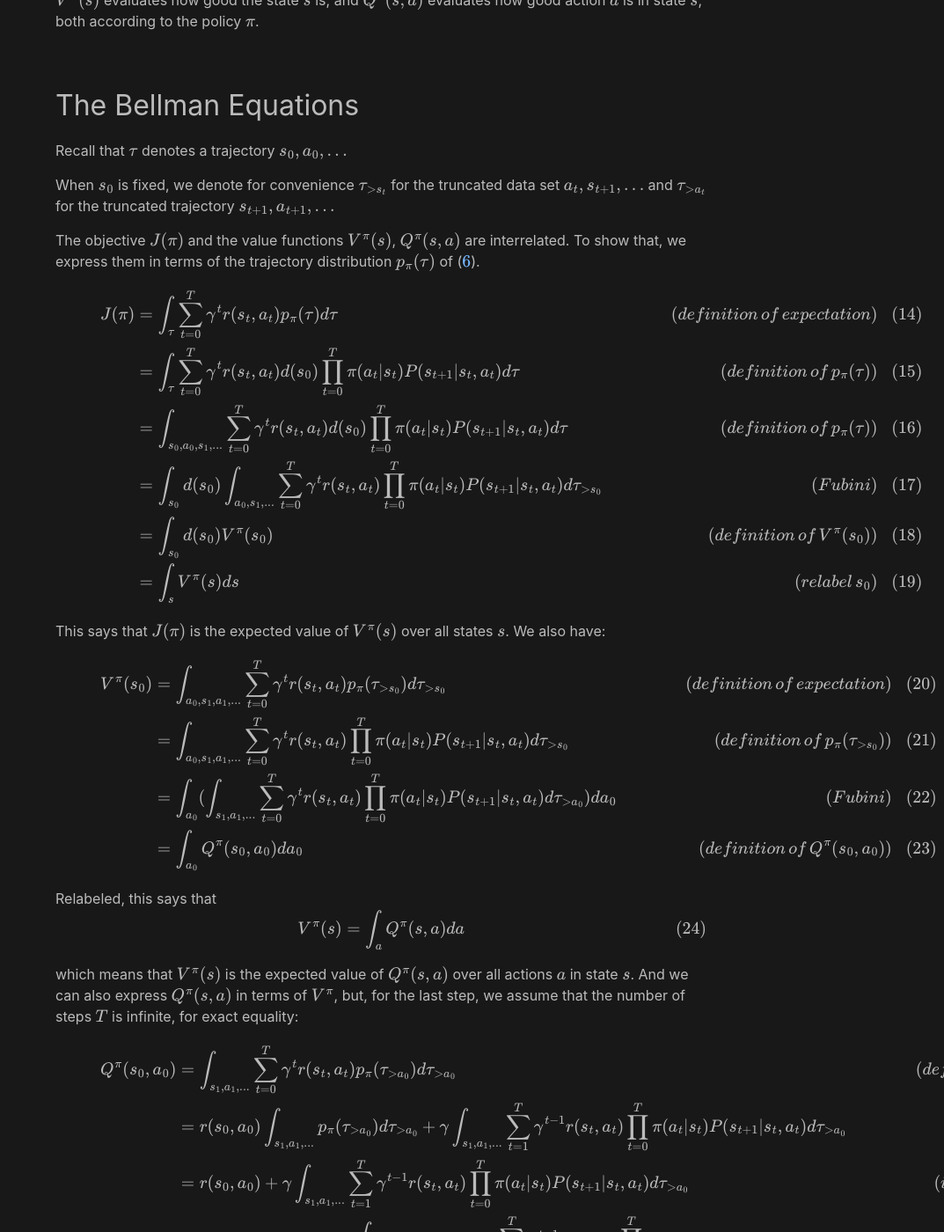
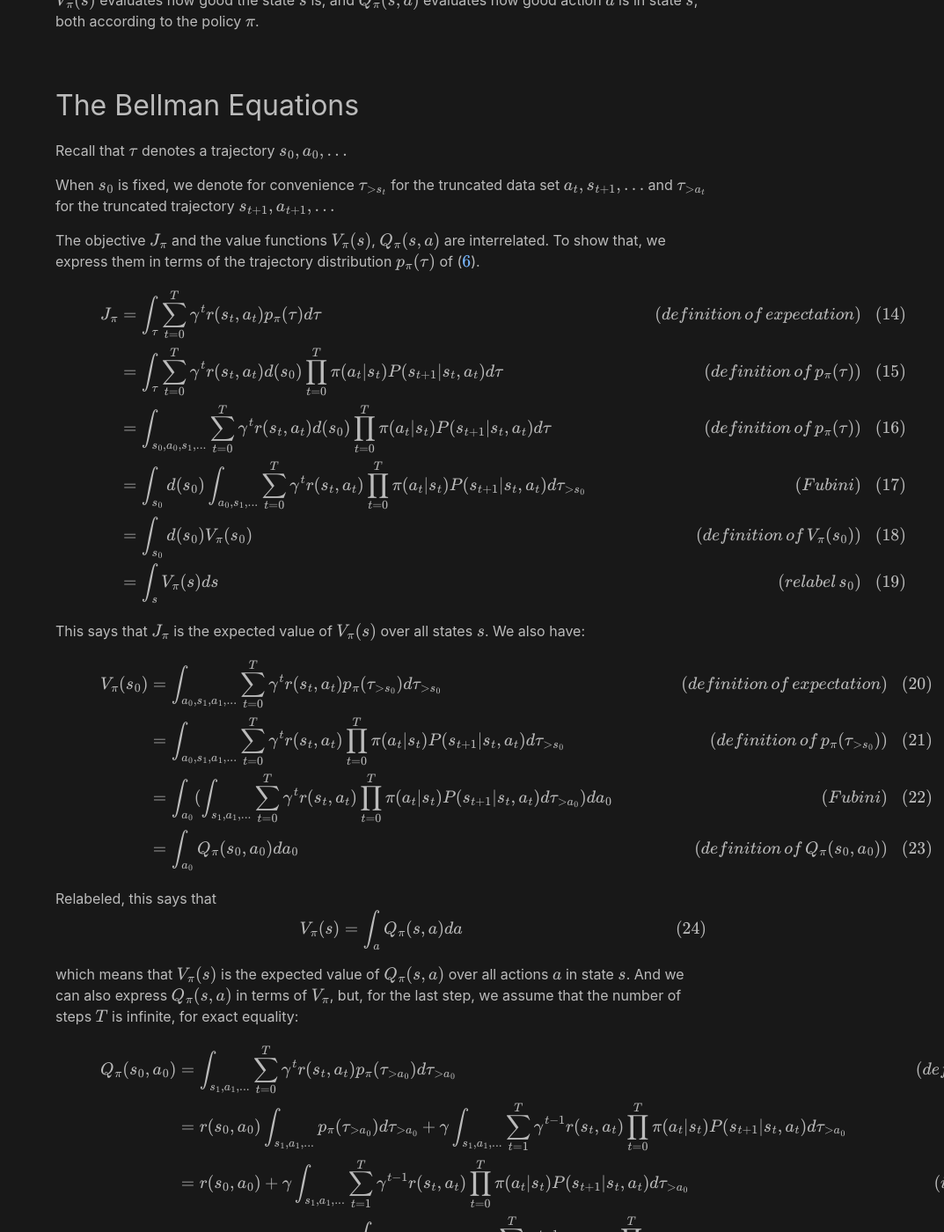
Before and after one commit to analytiq-hub/sigagent.github.io, a Jekyll site: the page built from machine_learning/_posts/2021-01-22-reinforce.md, in a window 1280 px wide and 1400 px high, scrolled down 4713 px. Shown: the whole window at 88% size, without its empty margins (207-1280 px from the left). Built offline with Jekyll 4.4.1, drawn with Linux system fonts in a browser that asks for light colours; formulas are drawn with MathJax 3; a script that is not in the unit is left out; some of the changed text lies outside the part shown.

Commit message:
*** empty log message ***

```diff
--- a/machine_learning/_posts/2021-01-22-reinforce.md
+++ b/machine_learning/_posts/2021-01-22-reinforce.md
@@ -152,25 +152,25 @@ When trajectories $$\tau$$ are sampled according to a policy $$\pi$$, the *objec
 
 $$
 \begin{equation} \label{eq:objective}
-J(\pi) = \mathbb{E}_{\tau \sim \pi}[R(\tau)] = \mathbb{E}_{\tau \sim \pi}[\sum_{t=0}^{T} \gamma^{t} r(s_t, a_t)]
+J_\pi = \mathbb{E}_{\tau \sim \pi}[R(\tau)] = \mathbb{E}_{\tau \sim \pi}[\sum_{t=0}^{T} \gamma^{t} r(s_t, a_t)]
 \end{equation}
 $$
 
-The goal of the agent is to maximize the objective function $$J(\pi)$$. If we fix the initial state $$s$$, or the pair $$(s, a)$$ of initial state and initial action, we define the *value* functions
+The goal of the agent is to maximize the objective function $$J_\pi$$. If we fix the initial state $$s$$, or the pair $$(s, a)$$ of initial state and initial action, we define the *value* functions
 
 $$
 \begin{equation} \label{eq:value_state}
-V^\pi(s) = \mathbb{E}_{s_0=s, \tau \sim \pi}[R(\tau)] = \mathbb{E}_{s_0=s, \tau \sim \pi}[\sum_{t=0}^{T} \gamma^{t} r(s_t, a_t)]
+V_\pi(s) = \mathbb{E}_{s_0=s, \tau \sim \pi}[R(\tau)] = \mathbb{E}_{s_0=s, \tau \sim \pi}[\sum_{t=0}^{T} \gamma^{t} r(s_t, a_t)]
 \end{equation}
 $$
 
 $$
 \begin{equation} \label{eq:value_state_action}
-Q^\pi(s, a) = \mathbb{E}_{s_0=s, a_0=a, \tau \sim \pi}[R(\tau)] = \mathbb{E}_{s_0=s, a_0=a, \tau \sim \pi}[\sum_{t=0}^{T} \gamma^{t} r(s_t, a_t)]
+Q_\pi(s, a) = \mathbb{E}_{s_0=s, a_0=a, \tau \sim \pi}[R(\tau)] = \mathbb{E}_{s_0=s, a_0=a, \tau \sim \pi}[\sum_{t=0}^{T} \gamma^{t} r(s_t, a_t)]
 \end{equation}
 $$
 
-$$V^\pi(s)$$ evaluates how good the state $$s$$ is, and $$Q^\pi(s, a)$$ evaluates how good action $$a$$ is in state $$s$$, both according to the policy $$\pi$$.
+$$V_\pi(s)$$ evaluates how good the state $$s$$ is, and $$Q_\pi(s, a)$$ evaluates how good action $$a$$ is in state $$s$$, both according to the policy $$\pi$$.
 
 ## The Bellman Equations
 
@@ -178,46 +178,46 @@ Recall that $$\tau$$ denotes a trajectory $$s_0, a_0, ...$$
 
 When $$s_0$$ is fixed, we denote for convenience $$\tau_{>s_t}$$ for the truncated data set $$a_t, s_{t+1}, ...$$ and $$\tau_{>a_t}$$ for the truncated trajectory $$s_{t+1}, a_{t+1}, ...$$
 
-The objective $$J(\pi)$$ and the value functions $$V^\pi(s)$$, $$Q^\pi(s, a)$$ are interrelated. To show that, we express them in terms of the trajectory distribution $$p_\pi(\tau)$$ of ($$\ref{eq:taudist}$$).
+The objective $$J_\pi$$ and the value functions $$V_\pi(s)$$, $$Q_\pi(s, a)$$ are interrelated. To show that, we express them in terms of the trajectory distribution $$p_\pi(\tau)$$ of ($$\ref{eq:taudist}$$).
 
 $$
 \begin{align}
-J(\pi) & = \int_\tau \sum_{t=0}^{T} \gamma^{t} r(s_t, a_t) p_\pi(\tau) d\tau \hspace{1cm} & (definition \, of \, expectation) \\
+J_\pi & = \int_\tau \sum_{t=0}^{T} \gamma^{t} r(s_t, a_t) p_\pi(\tau) d\tau \hspace{1cm} & (definition \, of \, expectation) \\
 & = \int_\tau \sum_{t=0}^{T} \gamma^{t} r(s_t, a_t) d(s_0) \prod_{t=0}^T \pi(a_t \vert s_t) P(s_{t+1} \vert s_t, a_t) d\tau \hspace{1cm} & (definition \, of \, p_\pi(\tau)) \\
 & = \int_{s_0, a_0, s_1, ...} \sum_{t=0}^{T} \gamma^{t} r(s_t, a_t) d(s_0) \prod_{t=0}^T \pi(a_t \vert s_t) P(s_{t+1} \vert s_t, a_t) d\tau \hspace{1cm} & (definition \, of \, p_\pi(\tau)) \\
 & = \int_{s_0} d(s_0) \int_{a_0, s_1, ...} \sum_{t=0}^{T} \gamma^{t} r(s_t, a_t) \prod_{t=0}^T \pi(a_t \vert s_t) P(s_{t+1} \vert s_t, a_t) d\tau_{>s_0} \hspace{1cm} & (Fubini) \\
-& =   \int_{s_0} d(s_0) V^\pi(s_0) & (definition \, of \,  V^\pi(s_0)) \\
-& =   \int_{s} V^\pi(s) ds& (relabel \, s_0) \\
+& =   \int_{s_0} d(s_0) V_\pi(s_0) & (definition \, of \,  V_\pi(s_0)) \\
+& =   \int_{s} V_\pi(s) ds& (relabel \, s_0) \\
 \end{align}
 $$
 
-This says that $$J(\pi)$$ is the expected value of $$V^\pi(s)$$ over all states $$s$$. We also have:
+This says that $$J_\pi$$ is the expected value of $$V_\pi(s)$$ over all states $$s$$. We also have:
 
 $$
 \begin{align}
-V^\pi(s_0) & = \int_{a_0, s_1, a_1, ...} \sum_{t=0}^{T} \gamma^{t} r(s_t, a_t) p_\pi(\tau_{>s_0}) d\tau_{>s_0} \hspace{1cm} & (definition \, of \, expectation) \\
+V_\pi(s_0) & = \int_{a_0, s_1, a_1, ...} \sum_{t=0}^{T} \gamma^{t} r(s_t, a_t) p_\pi(\tau_{>s_0}) d\tau_{>s_0} \hspace{1cm} & (definition \, of \, expectation) \\
 & = \int_{a_0, s_1, a_1, ...} \sum_{t=0}^{T} \gamma^{t} r(s_t, a_t) \prod_{t=0}^T \pi(a_t \vert s_t) P(s_{t+1} \vert s_t, a_t) d\tau_{>s_0} \hspace{1cm} & (definition \, of \, p_\pi(\tau_{>s_0})) \\
 & = \int_{a_0} (\int_{s_1, a_1, ...} \sum_{t=0}^{T} \gamma^{t} r(s_t, a_t) \prod_{t=0}^T \pi(a_t \vert s_t) P(s_{t+1} \vert s_t, a_t) d\tau_{>a_0})da_0 \hspace{1cm} & (Fubini) \\
-& = \int_{a_0} Q^\pi(s_0, a_0) da_0 \hspace{1cm} & (definition \, of \, Q^\pi(s_0, a_0)) \\
+& = \int_{a_0} Q_\pi(s_0, a_0) da_0 \hspace{1cm} & (definition \, of \, Q_\pi(s_0, a_0)) \\
 \end{align}
 $$
 
 Relabeled, this says that
 $$
 \begin{align} \label{eq:v_bellman}
-V^\pi(s) = \int_a Q^\pi(s, a) da
+V_\pi(s) = \int_a Q_\pi(s, a) da
 \end{align}
 $$
 
-which means that $$V^\pi(s)$$ is the expected value of $$Q^\pi(s, a)$$ over all actions $$a$$ in state $$s$$. And we can also express $$Q^\pi(s, a)$$ in terms of $$V^\pi$$, but, for the last step, we assume that the number of steps $$T$$ is infinite, for exact equality:
+which means that $$V_\pi(s)$$ is the expected value of $$Q_\pi(s, a)$$ over all actions $$a$$ in state $$s$$. And we can also express $$Q_\pi(s, a)$$ in terms of $$V_\pi$$, but, for the last step, we assume that the number of steps $$T$$ is infinite, for exact equality:
 
 $$
 \begin{align}
-Q^\pi(s_0, a_0) & = \int_{s_1, a_1, ...} \sum_{t=0}^{T} \gamma^{t} r(s_t, a_t) p_\pi(\tau_{>a_0}) d\tau_{>a_0} \hspace{1cm} & (definition \, of \, expectation) \\
+Q_\pi(s_0, a_0) & = \int_{s_1, a_1, ...} \sum_{t=0}^{T} \gamma^{t} r(s_t, a_t) p_\pi(\tau_{>a_0}) d\tau_{>a_0} \hspace{1cm} & (definition \, of \, expectation) \\
 & = r(s_0, a_0) \int_{s_1, a_1, ...} p_\pi(\tau_{>a_0}) d\tau_{>a_0} + \gamma \int_{s_1, a_1, ...} \sum_{t=1}^{T} \gamma^{t-1} r(s_t, a_t) \prod_{t=0}^T \pi(a_t \vert s_t) P(s_{t+1} \vert s_t, a_t) d\tau_{>a_0} \hspace{1cm} & (definition \, of \, p_\pi(\tau_{>a_0})) \\
 & = r(s_0, a_0) + \gamma \int_{s_1, a_1, ...} \sum_{t=1}^{T} \gamma^{t-1} r(s_t, a_t) \prod_{t=0}^T \pi(a_t \vert s_t) P(s_{t+1} \vert s_t, a_t) d\tau_{>a_0} \hspace{1cm} & (integral \, of \, p_\pi(\tau_{>a_0}) \, is \, 1) \\
 & = r(s_0, a_0) + \gamma \pi(a_0 \vert s_0) \int_{s_1, a_1, ...} P(s_{1} \vert s_0, a_0) \sum_{t=1}^{T} \gamma^{t-1} r(s_t, a_t) \prod_{t=1}^T \pi(a_t \vert s_t) P(s_{t+1} \vert s_t, a_t) d\tau_{>a_0} \hspace{1cm} & (bring \, out \, \pi(a_0 \vert s_0)) \\
-& \approx r(s_0, a_0) + \gamma \pi(a_0 \vert s_0) \int_{s_1} P(s_{1} \vert s_0, a_0) V^\pi(s_1) ds_1 \hspace{1cm} & (definition \, of \, V^\pi(s_1)) \\
+& \approx r(s_0, a_0) + \gamma \pi(a_0 \vert s_0) \int_{s_1} P(s_{1} \vert s_0, a_0) V_\pi(s_1) ds_1 \hspace{1cm} & (definition \, of \, V_\pi(s_1)) \\
 \end{align}
 $$
 
@@ -225,7 +225,7 @@ The result is an approximation because the sum and product under the integral ar
 
 $$
 \begin{align} \label{eq:q_bellman}
-Q^\pi(s, a) & = r(s, a) + \gamma \pi(a \vert s) \int_{s'} P(s' \vert s, a) V^\pi(s') ds' \\
+Q_\pi(s, a) & = r(s, a) + \gamma \pi(a \vert s) \int_{s'} P(s' \vert s, a) V_\pi(s') ds' \\
 \end{align}
 $$
 
```
